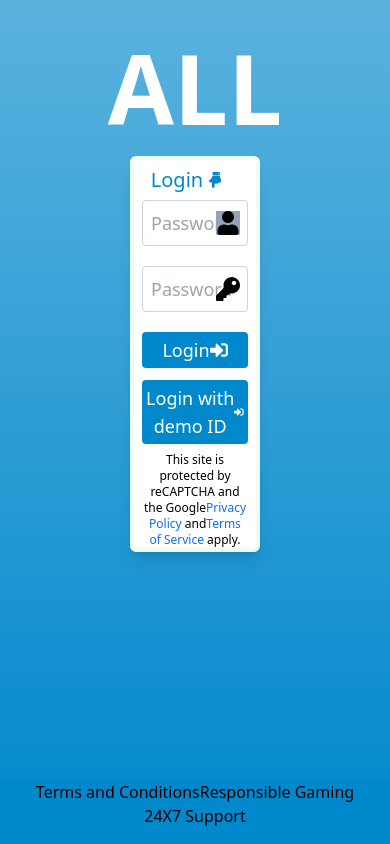
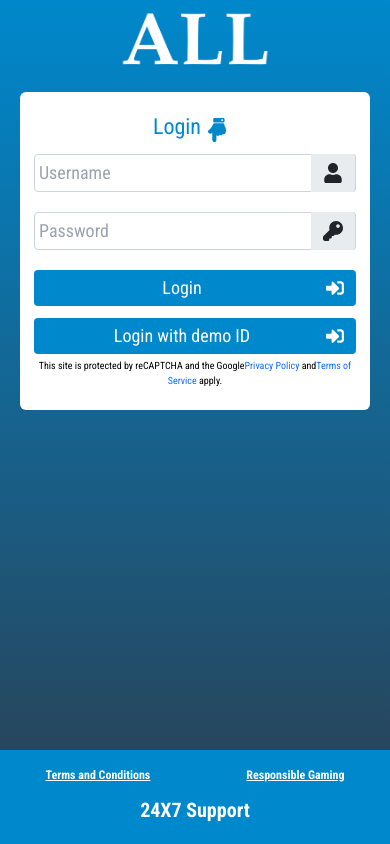
Before and after one commit to mohit-acredge/allpanelexch-login, a React (Create React App) app in the folder my-project/: page / in a window 390 px wide. Built offline with nearby package versions, Linux system fonts and the light colour scheme.

Commit message:
responsive added to project

```diff
--- a/my-project/src/App.css
+++ b/my-project/src/App.css
@@ -1,3 +1,20 @@
+
+@import url('https://fonts.googleapis.com/css2?family=Roboto+Condensed:ital,wght@0,100..900;1,100..900&display=swap');
+
+body{
+  font-family: "Roboto Condensed", sans-serif;
+}
+
+
+html, body {
+  margin: 0;
+  padding: 0;
+  width: 100%;
+  height: 100%;
+  box-sizing: border-box;
+  overflow-x: hidden; /* To prevent horizontal scroll */
+}
+/*
 .App {
   text-align: center;
 }
@@ -35,4 +52,4 @@
   to {
     transform: rotate(360deg);
   }
-}
+} */
--- a/my-project/src/App.js
+++ b/my-project/src/App.js
@@ -3,7 +3,7 @@ import Login from "./Components/Login";
 
 function App() {
   return (
-    <div className="App min-h-screen h-full bg-gradient-to-t from-[#0088CC] to-[#0088cca5]">
+    <div className="App min-h-screen h-full bg-gradient-to-b from-[#0088CC] to-[#2c3e50] overflow-hidden">
       <Login />
     </div>
   );
--- a/my-project/src/Components/Login.jsx
+++ b/my-project/src/Components/Login.jsx
@@ -3,73 +3,105 @@ import { FaHandPointDown } from "react-icons/fa";
 import { FaUser } from "react-icons/fa";
 import { FaKey } from "react-icons/fa";
 import { FaSignInAlt } from "react-icons/fa";
+import logo from "../assets/all-logo.png";
 
 const Login = () => {
   return (
     <div className=" flex flex-col items-center justify-center ">
-      <div className=" text-8xl font-bold text-white pt-10 pb-5">ALL</div>
+      <div className=" text-8xl font-bold text-white sm:pt-8 pt-2 pb-5 ">
+        <img
+          src={logo}
+          className=" w-auto max-w-[150px] sm:max-w-[200px] "
+          alt="logo"
+        />
+      </div>
 
-      <div className=" flex flex-col px-2 items-center justify-between border-4 border-emerald-50 w-1/3 shadow-lg rounded-md h-1/2 bg-white ">
-        <div className=" flex  justify-center  items-center gap-1">
-          <h2 className=" text-xl font-normal text-center text-[#0088cc]">
+      {/* login div */}
+      <div className=" flex flex-col px-3 items-center justify-between border-2 border-transparent sm:w-[350px] w-[90%] max-w-[350px] h-auto  shadow-lg rounded-md  bg-white shadow-transparent">
+        <div className=" flex  justify-center  items-center gap-1 pt-3 pb-2">
+          <h2 className=" text-[22px]  font-normal text-center text-[#0088cc]">
             Login{" "}
           </h2>
           <span className="text-[#0088cc] w-8 h-10 items-center pt-3">
-            <FaHandPointDown />
+            <FaHandPointDown className=" text-2xl" />
           </span>
         </div>
 
         <form className="w-full">
-          <div className=" flex mb-5 w-full items-center relative">
+          <div className="flex mb-5 w-full items-center relative">
             <input
               type="text"
-              placeholder="Password"
-              className=" w-full text-lg font-normal text-[#212529] border border-[#ced4da] rounded-[4px] p-2 "
+              placeholder="Username"
+              className="w-full text-lg font-normal text-[#000000] border border-[#ced4da] rounded-[4px] p-1 focus:outline-none"
             />
-            <FaUser className=" absolute right-2 text-2xl bg-slate-400" />
+            <div
+              className="absolute right-0 top-0 h-full bg-[#e9ecef] flex items-center px-3 border-r border-[#ced4da] "
+              style={{
+                borderTopRightRadius: "4px",
+                borderBottomRightRadius: "4px",
+              }}
+            >
+              <FaUser className="text-xl rounded-sm text-[#212529]" />
+            </div>
           </div>
 
-          <div className=" flex mb-5 w-full items-center relative">
+          <div className="flex mb-5 w-full items-center relative">
             <input
-              type="text"
+              type="password"
               placeholder="Password"
-              className=" w-full text-lg font-normal text-[#212529] border border-[#ced4da] rounded-[4px] p-2"
+              className="w-full text-lg font-normal text-[#000000] border border-[#ced4da] rounded-[4px] p-1 focus:outline-none"
             />
-            <FaKey className=" absolute right-2 text-2xl" />
+            <div
+              className="absolute right-0 top-0 h-full bg-[#e9ecef] flex items-center px-3 border-r border-[#ced4da] "
+              style={{
+                borderTopRightRadius: "4px",
+                borderBottomRightRadius: "4px",
+              }}
+            >
+              <FaKey className="text-xl rounded-sm text-[#212529]" />
+            </div>
           </div>
 
-          <div className="flex justify-center items-center p-1 text-white text-lg rounded-[4px] bg-[#0088CC] mb-3">
-            <button>Login</button>
-            <FaSignInAlt />
+          <div className="flex justify-between items-center p-1 text-white text-lg rounded-[4px] bg-[#0088CC] mb-3 ">
+            <button className=" flex-grow text-center">Login</button>
+            <FaSignInAlt className=" mr-2" />
           </div>
 
-          <div className="flex justify-center items-center p-1 text-white text-lg rounded-[4px] bg-[#0088CC] ">
-            <button>Login with demo ID</button>
-            <FaSignInAlt />
+          <div className="flex justify-between items-center p-1 text-white text-lg rounded-[4px] bg-[#0088CC] ">
+            <button className=" flex-grow text-center">
+              Login with demo ID
+            </button>
+            <FaSignInAlt className=" mr-2" />
           </div>
         </form>
 
-        <p className=" text-xs font-normal mt-2">
+        <p className=" text-[10px] font-normal mt-1 mb-5 text-center">
           This site is protected by reCAPTCHA and the Google
-          <a href="" className=" text-[#0d6efd]">
+          <a href="#" className=" text-[#0d6efd]">
             Privacy Policy
           </a>{" "}
           and
-          <a href="" className="text-[#0d6efd]">
+          <a href="#" className="text-[#0d6efd]">
             Terms of Service
           </a>{" "}
           apply.
         </p>
       </div>
 
-      <div className="footer absolute bottom-0 w-full h-16   bg-[#0088cc]">
-        <div>
-          <a href="">Terms and Conditions</a>
-          <a href="">Responsible Gaming</a>
+      {/* footer */}
+      <div className=" absolute flex flex-col sm:flex-row md:flex-row items-center justify-center text-center bottom-0 w-full h-auto sm:h-16 bg-[#0088cc] sm:px-3 px-7 sm:pb-3 pb-5  sm:pt-3 pt-4">
+        {/* Link container */}
+        <div className="sm:absolute sm:left-0 flex flex-row sm:flex-row items-center justify-start sm:gap-4 gap-24  sm:text-base text-[12px]  font-bold text-white sm:ml-3 mb-3 sm:mb-0">
+          <a href="#" className=" sm:no-underline underline whitespace-nowrap">
+            Terms and Conditions
+          </a>
+          <a href="#" className="sm:no-underline underline whitespace-nowrap">
+            Responsible Gaming
+          </a>
         </div>
-        <h2>24X7 Support</h2>
+
+        <h2 className="sm:text-2xl text-xl font-bold text-white">24X7 Support</h2>
       </div>
-
     </div>
   );
 };
```
Also changed, not shown: my-project/src/assets/all-logo.png (added).
